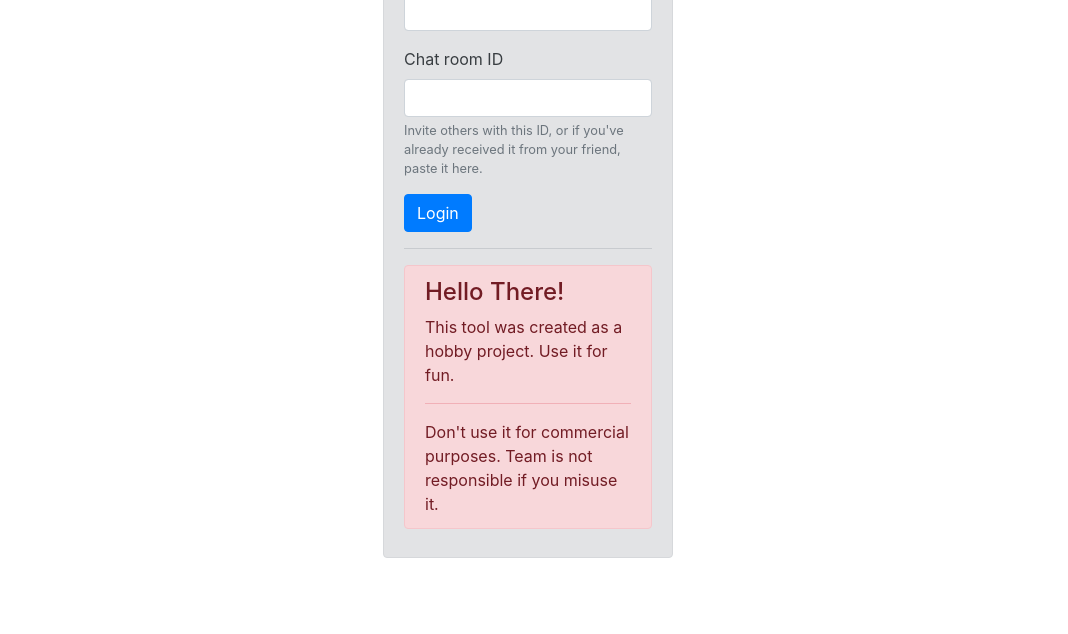
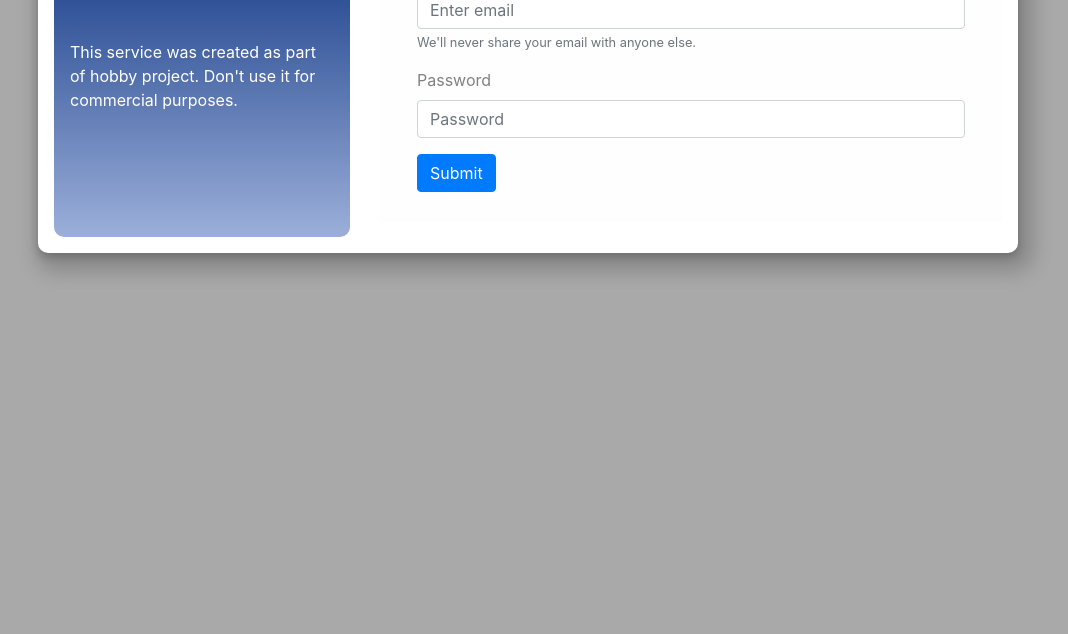
Before and after one commit to MVishukumar/Chat-App, a website: page public/welcome.html in a window 1280 px wide. Shown: the part 166-800 px from the top of the page, without its empty margins (112-1180 px from the left). Drawn offline with nearby package versions, Linux system fonts and the light colour scheme.

Commit message:
Fixed few more issues

```diff
--- a/public/css/styles.min.css
+++ b/public/css/styles.min.css
@@ -12,6 +12,7 @@ input {
 body {
 	line-height: 1.4;
 	color: #333;
+	font-family: 'Roboto', sans-serif;
 	font-family: Helvetica, Arial, sans-serif;
 }
 h1 {
@@ -150,3 +151,7 @@ button:disabled {
 .mycapitalize {
 	text-transform: capitalize;
 }
+
+.custombold {
+	font-weight: bold;
+}
--- a/public/welcome.html
+++ b/public/welcome.html
@@ -3,80 +3,160 @@
 	<head>
 		<meta charset="UTF-8" />
 		<meta name="viewport" content="width=device-width, initial-scale=1.0" />
-		<title>VChat App</title>
+		<meta http-equiv="X-UA-Compatible" content="ie=edge" />
+		<title>Bootstrap 4 Introduction</title>
 		<link
 			rel="stylesheet"
-			href="https://cdn.jsdelivr.net/npm/bootstrap@4.5.3/dist/css/bootstrap.min.css"
-			integrity="sha384-TX8t27EcRE3e/ihU7zmQxVncDAy5uIKz4rEkgIXeMed4M0jlfIDPvg6uqKI2xXr2"
+			href="https://maxcdn.bootstrapcdn.com/bootstrap/4.0.0/css/bootstrap.min.css"
+			integrity="sha384-Gn5384xqQ1aoWXA+058RXPxPg6fy4IWvTNh0E263XmFcJlSAwiGgFAW/dAiS6JXm"
 			crossorigin="anonymous"
 		/>
+		<style>
+			body {
+				background-color: #a9a9a9;
+				width: 100vw;
+				height: 100vh;
+				display: flex;
+				justify-content: center;
+				align-items: center;
+			}
+
+			.container {
+				height: 100%;
+				padding-left: 0px;
+				padding-right: 0px;
+			}
+
+			.bluegradient {
+				background: hsla(221, 45%, 73%, 1);
+
+				background: linear-gradient(
+					90deg,
+					hsla(221, 45%, 73%, 1) 0%,
+					hsla(220, 78%, 29%, 1) 100%
+				);
+
+				background: -moz-linear-gradient(
+					90deg,
+					hsla(221, 45%, 73%, 1) 0%,
+					hsla(220, 78%, 29%, 1) 100%
+				);
+
+				background: -webkit-linear-gradient(
+					90deg,
+					hsla(221, 45%, 73%, 1) 0%,
+					hsla(220, 78%, 29%, 1) 100%
+				);
+
+				filter: progid: DXImageTransform.Microsoft.gradient( startColorstr="#9BAFD9", endColorstr="#103783", GradientType=1 );
+			}
+
+			.bluegradientreverse {
+				background: rgb(16, 124, 182);
+				background: linear-gradient(
+					90deg,
+					rgba(16, 124, 182, 0.3321661428243172) 0%,
+					rgba(19, 114, 210, 1) 28%,
+					rgba(42, 97, 165, 1) 100%
+				);
+			}
+
+			.whitetext {
+				color: white;
+			}
+
+			.whitebackground {
+				background-color: white;
+			}
+
+			.customrounded {
+				border-radius: 10px;
+			}
+
+			.custompadding {
+				padding: 1rem;
+			}
+
+			.bodypadding {
+				padding: 5rem;
+			}
+
+			.customshadow {
+				box-shadow: 0 4px 8px 0 rgba(0, 0, 0, 0.2),
+					7px 10px 20px 9px rgba(0, 0, 0, 0.19);
+			}
+		</style>
 	</head>
-	<body>
-		<div class="container w-25">
+
+	<body class="container bodypadding">
+		<div
+			class="container whitebackground custompadding customrounded customshadow"
+		>
+			<div class="row">
+				<div class="col-lg-4">
+					<div
+						class="container custompadding bluegradient customrounded"
+					>
+						<div>
+							<div>
+								<h2 class="whitetext">Sign up</h2>
+
 								<br />
 								<br />
+
+								<p class="whitetext">
+									This service was created as part of hobby
+									project. Don't use it for commercial
+									purposes.
+								</p>
+
 								<br />
-			<div class="container alert alert-secondary">
-				<h3>Join</h3>
+							</div>
+						</div>
+					</div>
+				</div>
+				<div class="col-lg-8">
+					<div class="alert alert-light" role="alert">
+						<div class="container custompadding rounded">
 							<form>
 								<div class="form-group">
-						<label for="exampleInputEmail1">Username</label>
+									<label for="exampleInputEmail1"
+										>Email address</label
+									>
 									<input
-							type="text"
+										type="email"
 										class="form-control"
 										id="exampleInputEmail1"
 										aria-describedby="emailHelp"
-							required
+										placeholder="Enter email"
+									/>
+									<small
+										id="emailHelp"
+										class="form-text text-muted"
+										>We'll never share your email with
+										anyone else.</small
+									>
+								</div>
+								<div class="form-group">
+									<label for="exampleInputPassword1"
+										>Password</label
+									>
+									<input
+										type="password"
+										class="form-control"
+										id="exampleInputPassword1"
+										placeholder="Password"
 									/>
 								</div>
-					<div class="form-group">
-						<label for="exampleInputPassword1">Chat room ID</label>
-						<input
-							type="text"
-							class="form-control"
-							id="exampleInputPassword1"
-							required
-						/>
-						<small id="emailHelp" class="form-text text-muted"
-							>Invite others with this ID, or if you've already
-							received it from your friend, paste it here.</small
-						>
-					</div>
 
-					<button type="submit" class="btn btn-primary">Login</button>
-
-					<hr />
-
-					<div class="alert alert-danger" role="alert">
-						<h4 class="alert-heading">Hello There!</h4>
-						<p>
-							This tool was created as a hobby project. Use it for
-							fun.
-						</p>
-						<hr />
-						<p class="mb-0">
-							Don't use it for commercial purposes. Team is not
-							responsible if you misuse it.
-						</p>
-					</div>
+								<button type="submit" class="btn btn-primary">
+									Submit
+								</button>
 							</form>
 						</div>
 					</div>
-
-		<script
-			src="https://code.jquery.com/jquery-3.5.1.slim.min.js"
-			integrity="sha384-DfXdz2htPH0lsSSs5nCTpuj/zy4C+OGpamoFVy38MVBnE+IbbVYUew+OrCXaRkfj"
-			crossorigin="anonymous"
-		></script>
-		<script
-			src="https://cdn.jsdelivr.net/npm/popper.js@1.16.1/dist/umd/popper.min.js"
-			integrity="sha384-9/reFTGAW83EW2RDu2S0VKaIzap3H66lZH81PoYlFhbGU+6BZp6G7niu735Sk7lN"
-			crossorigin="anonymous"
-		></script>
-		<script
-			src="https://cdn.jsdelivr.net/npm/bootstrap@4.5.3/dist/js/bootstrap.min.js"
-			integrity="sha384-w1Q4orYjBQndcko6MimVbzY0tgp4pWB4lZ7lr30WKz0vr/aWKhXdBNmNb5D92v7s"
-			crossorigin="anonymous"
-		></script>
+				</div>
+			</div>
+		</div>
 	</body>
 </html>
```
Also changed, not shown: public/chat.html (+1 -1 lines), public/conversation.html (+17 -22 lines), public/index.html (+49 -86 lines). Lines whose indentation alone changed are shown as unchanged.
